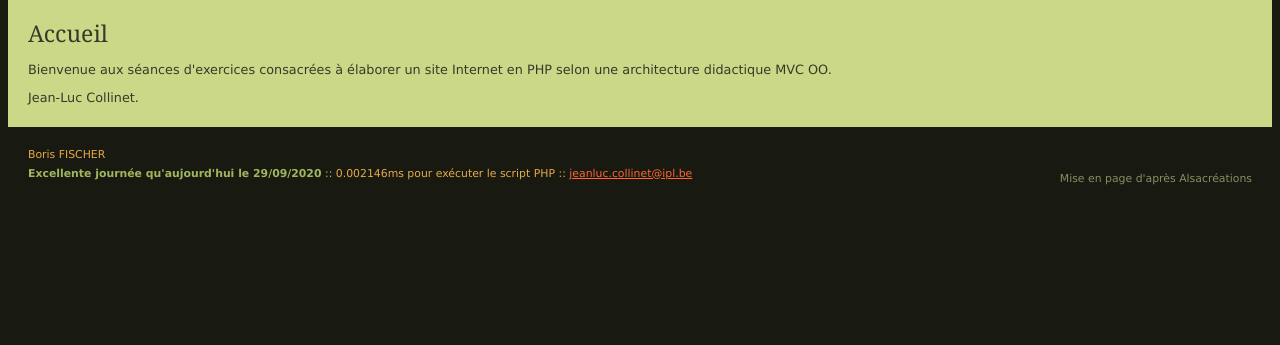
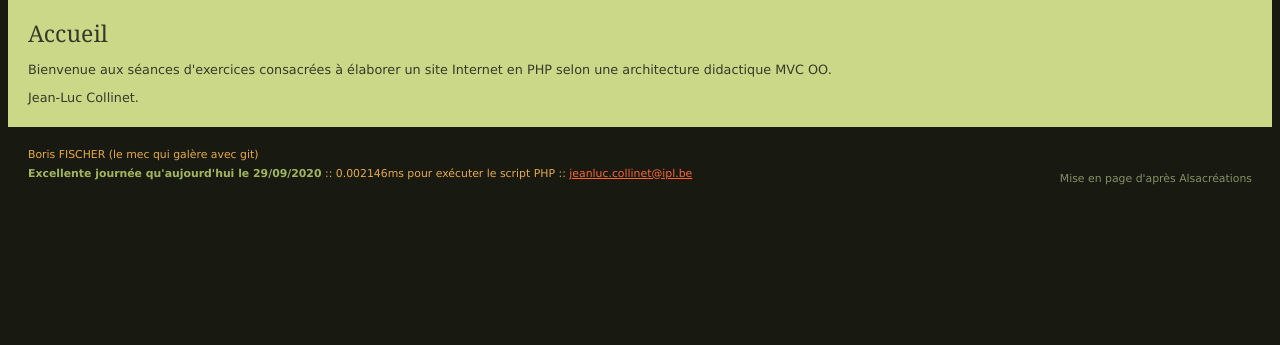
Before and after one commit to BF-VirtualFox/siteBonneNouvelles, a PHP site: page / in a window 1280 px wide. Shown: the part 158-503 px from the top of the page. Run offline with PHP 8.4, Linux system fonts and the light colour scheme.

Commit message:
add - text after my name

```diff
--- a/views/footer.php
+++ b/views/footer.php
@@ -1,6 +1,6 @@
 		<div id="pied">
 			<p>
-				Boris FISCHER<br>
+				Boris FISCHER (le mec qui galère avec git)<br>
 			</p>
 			<strong>Excellente journée qu'aujourd'hui le <?php echo $date ?></strong> ::
 			<?php $time_end = microtime(true);
```
